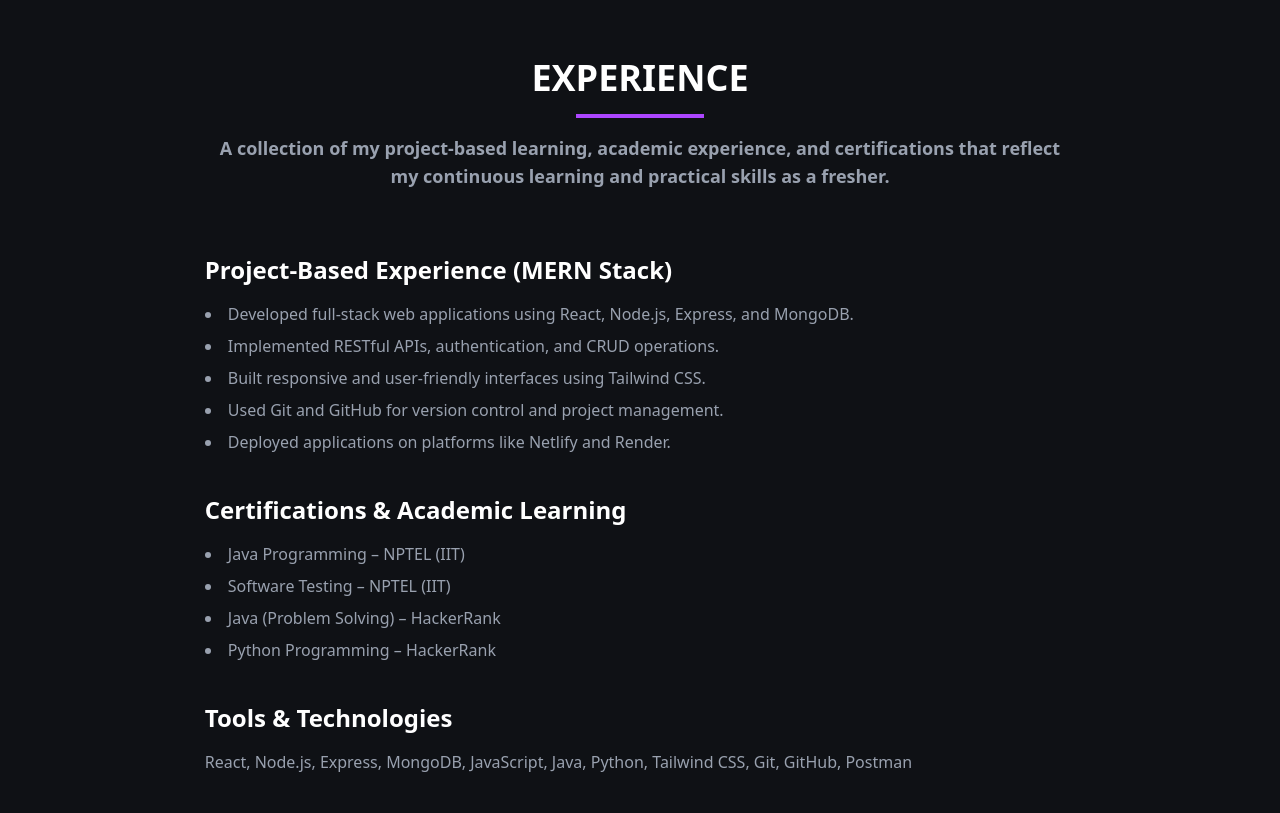
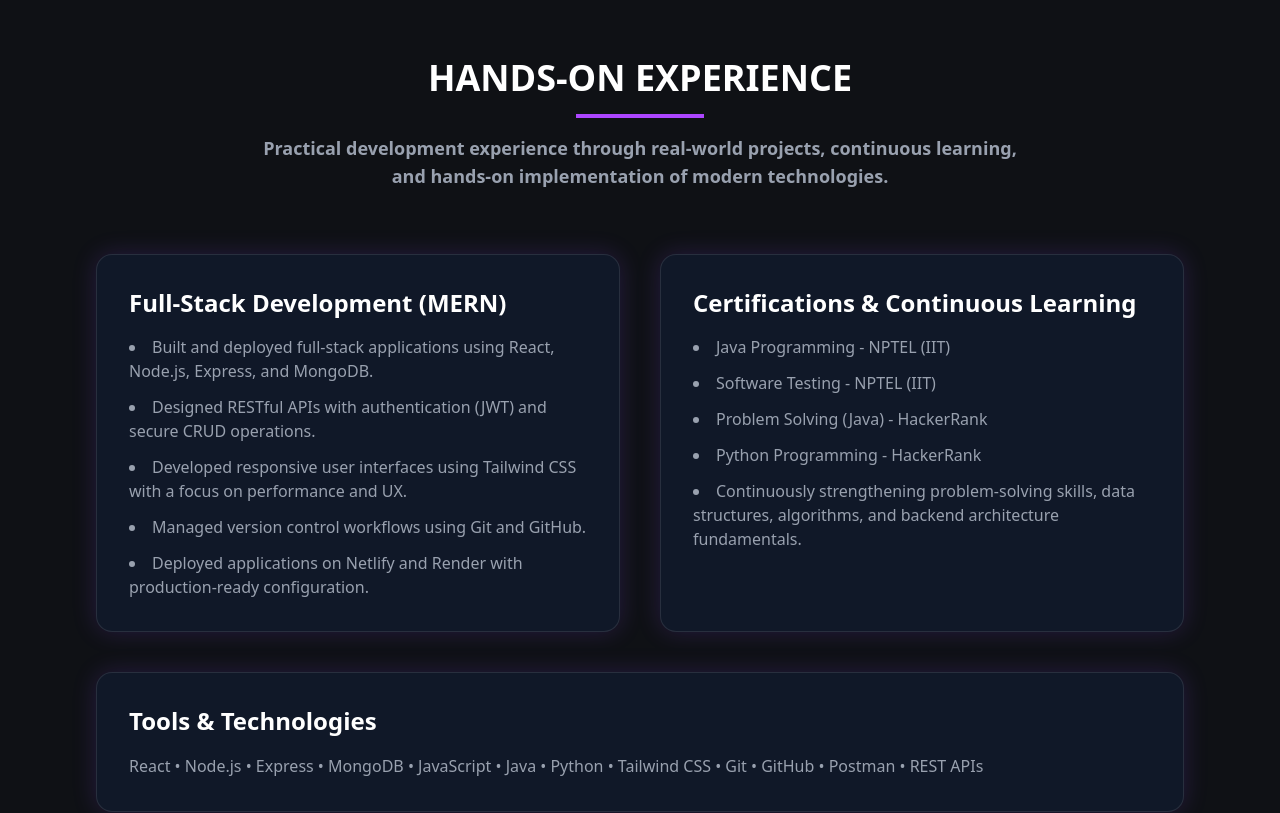
Before and after one commit to PranavYeole03/Portfolio, a React (Vite) app: page / in a window 1280 px wide. Shown: the part 1720-2533 px from the top of the page. Built offline with nearby package versions, Linux system fonts and the light colour scheme.

Commit message:
updated commit

```diff
--- a/src/App.jsx
+++ b/src/App.jsx
@@ -11,7 +11,7 @@ import BlurBlob from "./components/BlurBlob";
 
 function App() {
   return (
-    <div className="relative bg-[#0f1115] min-h-screen text-white overflow-x-hidden">
+    <div className="relative bg-[#0f1115] min-h-screen text-white overflow-hidden">
       <BlurBlob
         position={{ top: "50%", left: "50%" }}
         size={{ width: "500px", height: "500px" }}
@@ -20,7 +20,7 @@ function App() {
 
       {/* Neutral lightweight grid overlay */}
       <div
-        className="absolute inset-0 z-0
+        className="absolute inset-0
         bg-[linear-gradient(to_right,#ffffff14_1px,transparent_1px),
         linear-gradient(to_bottom,#ffffff14_1px,transparent_1px)]
         bg-size-[14px_24px]
--- a/src/components/Education.jsx
+++ b/src/components/Education.jsx
@@ -6,7 +6,7 @@ const Education = () => {
   return (
     <section
       id="education"
-      className="py-24 px-[12vw] md:px-[7vw] lg:px-[16vw] font-sans bg-skills-gradient clip-path-custom-3"
+      className="py-24 px-[12vw] md:px-[7vw] lg:px-[16vw] font-sans bg-skills-gradient"
     >
       {/* Section Title */}
       <motion.div
@@ -19,58 +19,26 @@ const Education = () => {
         <h2 className="text-4xl font-bold text-white">EDUCATION</h2>
         <div className="w-32 h-1 bg-purple-500 mx-auto mt-4"></div>
         <p className="text-gray-400 mt-4 text-lg font-semibold">
-          My education has been a journey of learning and development. Here are
-          the details of my academic background
+          My academic journey and qualifications
         </p>
       </motion.div>
-      {/* Timeline Wrapper */}
-      <div className="relative">
-        {/* Vertical Line */}
-        <div className="absolute left-0 sm:left-1/2 top-0 h-full w-1 bg-white -translate-x-1/2 hidden sm:block"></div>
 
-        {/* Education Entries */}
-        {education.map((edu, index) => (
+      {/* Grid Layout */}
+      <div className="grid md:grid-cols-2 gap-10">
+        {education.map((edu) => (
           <motion.div
             key={edu.id}
-  initial={{
-    opacity: 0,
-    x: index % 2 === 0 ? -60 : 60,
-  }}
-  whileInView={{ opacity: 1, x: 0 }}
-  transition={{ duration: 0.7 }}
+            initial={{ opacity: 0, y: 40 }}
+            whileInView={{ opacity: 1, y: 0 }}
+            transition={{ duration: 0.6 }}
             viewport={{ once: true }}
-            className={`relative flex flex-col sm:flex-row items-center mb-24 ${index % 2 === 0 ? "sm:justify-start" : "sm:justify-end"
-              }`}
-          >
-            {/* Timeline Circle */}
-            <div
-              className={`absolute left-0 sm:left-1/2 top-8 -translate-x-1/2
-              hidden sm:flex items-center justify-center
-              bg-gray-400 border-4 border-[#8245ec]
-              w-12 h-12 sm:w-16 sm:h-16
-              rounded-full z-20`}
-            >
-              <img
-                src={edu.img}
-                alt={edu.school}
-                className="w-full h-full object-cover rounded-full"
-              />
-            </div>
-
-            {/* Content Card */}
-            <div
-              className={`w-full sm:w-[calc(50%-3rem)] p-4 sm:p-8 rounded-2xl
-              bg-gray-900 border border-white
+            className="p-6 rounded-2xl bg-gray-900 border border-white
             shadow-[0_0_20px_1px_rgba(130,69,236,0.3)]
-              transform transition-transform duration-300 hover:scale-105
-              ${index % 2 === 0
-                  ? "sm:mr-auto sm:pr-12"
-                  : "sm:ml-auto sm:pl-12"
-                }`}
+            hover:scale-105 transition-transform duration-300"
           >
             {/* Header */}
-              <div className="flex items-center space-x-6">
-                <div className="w-24 h-16 bg-white rounded-md overflow-hidden">
+            <div className="flex items-center gap-5">
+              <div className="w-20 h-14 bg-white rounded-md overflow-hidden">
                 <img
                   src={edu.img}
                   alt={edu.school}
@@ -82,16 +50,22 @@ const Education = () => {
                 <h3 className="text-xl font-semibold text-white">
                   {edu.degree}
                 </h3>
-                  <h4 className="text-sm text-gray-300">{edu.school}</h4>
-                  <p className="text-sm text-gray-500 mt-1">{edu.date}</p>
+                <h4 className="text-sm text-gray-300">
+                  {edu.school}
+                </h4>
+                <p className="text-sm text-gray-500 mt-1">
+                  {edu.date}
+                </p>
               </div>
             </div>
 
             <p className="mt-4 text-gray-400 font-bold">
               Grade: {edu.grade}
             </p>
-              <p className="mt-2 text-gray-400">{edu.desc}</p>
-            </div>
+
+            <p className="mt-2 text-gray-400">
+              {edu.desc}
+            </p>
           </motion.div>
         ))}
       </div>
--- a/src/components/Experience.jsx
+++ b/src/components/Experience.jsx
@@ -1,3 +1,114 @@
+// import React from "react";
+// import { motion } from "framer-motion";
+
+// const Experience = () => {
+//   return (
+//     <section
+//       id="experience"
+//       className="py-24 px-[12vw] md:px-[7vw] lg:px-[16vw] font-sans bg-skills-gradient clip-path-custom-2"
+//     >
+//       {/* Section Title */}
+//       <motion.div
+//         initial={{ opacity: 0, y: 40 }}
+//         whileInView={{ opacity: 1, y: 0 }}
+//         transition={{ duration: 0.6 }}
+//         viewport={{ once: true }} className="text-center mb-16">
+//         <h2 className="text-4xl font-bold text-white">EXPERIENCE</h2>
+//         <div className="w-32 h-1 bg-purple-500 mx-auto mt-4"></div>
+//         <p className="text-gray-400 mt-4 text-lg font-semibold">
+//           A collection of my project-based learning, academic experience, and
+//           certifications that reflect my continuous learning and practical
+//           skills as a fresher.
+//         </p>
+//       </motion.div>
+
+//       {/* Experience Content */}
+//       <motion.div
+//         initial="hidden"
+//         whileInView="visible"
+//         viewport={{ once: true }}
+//         variants={{
+//           hidden: {},
+//           visible: {
+//             transition: {
+//               staggerChildren: 0.25,
+//             },
+//           },
+//         }} className="max-w-4xl mx-auto space-y-10 text-gray-300">
+
+//         {/* Project-Based Experience */}
+//         <motion.div
+//           variants={{
+//             hidden: { opacity: 0, y: 40 },
+//             visible: { opacity: 1, y: 0 },
+//           }}
+//           transition={{ duration: 0.6 }}
+//         >
+//           <h3 className="text-2xl font-semibold text-white mb-4">
+//             Project-Based Experience (MERN Stack)
+//           </h3>
+//           <ul className="list-disc list-inside space-y-2 text-gray-400">
+//             <li>
+//               Developed full-stack web applications using React, Node.js,
+//               Express, and MongoDB.
+//             </li>
+//             <li>
+//               Implemented RESTful APIs, authentication, and CRUD operations.
+//             </li>
+//             <li>
+//               Built responsive and user-friendly interfaces using Tailwind CSS.
+//             </li>
+//             <li>
+//               Used Git and GitHub for version control and project management.
+//             </li>
+//             <li>
+//               Deployed applications on platforms like Netlify and Render.
+//             </li>
+//           </ul>
+//         </motion.div>
+
+//         {/* Certifications */}
+//         <motion.div
+//           variants={{
+//             hidden: { opacity: 0, y: 40 },
+//             visible: { opacity: 1, y: 0 },
+//           }}
+//           transition={{ duration: 0.6 }}
+//         >
+//           <h3 className="text-2xl font-semibold text-white mb-4">
+//             Certifications & Academic Learning
+//           </h3>
+//           <ul className="list-disc list-inside space-y-2 text-gray-400">
+//             <li>Java Programming – NPTEL (IIT)</li>
+//             <li>Software Testing – NPTEL (IIT)</li>
+//             <li>Java (Problem Solving) – HackerRank</li>
+//             <li>Python Programming – HackerRank</li>
+//           </ul>
+//         </motion.div>
+
+//         {/* Tools & Technologies */}
+//         <motion.div
+//           variants={{
+//             hidden: { opacity: 0, y: 40 },
+//             visible: { opacity: 1, y: 0 },
+//           }}
+//           transition={{ duration: 0.6 }}
+//         >
+//           <h3 className="text-2xl font-semibold text-white mb-4">
+//             Tools & Technologies
+//           </h3>
+//           <p className="text-gray-400">
+//             React, Node.js, Express, MongoDB, JavaScript, Java, Python, Tailwind
+//             CSS, Git, GitHub, Postman
+//           </p>
+//         </motion.div>
+//       </motion.div>
+//     </section>
+//   );
+// };
+
+// export default Experience;
+
 import React from "react";
 import { motion } from "framer-motion";
 
@@ -5,24 +116,28 @@ const Experience = () => {
   return (
     <section
       id="experience"
-      className="py-24 px-[12vw] md:px-[7vw] lg:px-[16vw] font-sans bg-skills-gradient clip-path-custom-2"
+      className="py-24 px-6 md:px-12 lg:px-24 font-sans bg-skills-gradient"
     >
       {/* Section Title */}
       <motion.div
         initial={{ opacity: 0, y: 40 }}
         whileInView={{ opacity: 1, y: 0 }}
         transition={{ duration: 0.6 }}
-        viewport={{ once: true }} className="text-center mb-16">
-        <h2 className="text-4xl font-bold text-white">EXPERIENCE</h2>
+        viewport={{ once: true }}
+        className="text-center mb-16"
+      >
+        <h2 className="text-4xl font-bold text-white">
+          HANDS-ON EXPERIENCE
+        </h2>
         <div className="w-32 h-1 bg-purple-500 mx-auto mt-4"></div>
-        <p className="text-gray-400 mt-4 text-lg font-semibold">
-          A collection of my project-based learning, academic experience, and
-          certifications that reflect my continuous learning and practical
-          skills as a fresher.
+        <p className="text-gray-400 mt-4 text-lg font-semibold max-w-3xl mx-auto">
+          Practical development experience through real-world projects,
+          continuous learning, and hands-on implementation of modern
+          technologies.
         </p>
       </motion.div>
 
-      {/* Experience Content */}
+      {/* Cards Wrapper */}
       <motion.div
         initial="hidden"
         whileInView="visible"
@@ -34,55 +149,69 @@ const Experience = () => {
               staggerChildren: 0.25,
             },
           },
-        }} className="max-w-4xl mx-auto space-y-10 text-gray-300">
-
-        {/* Project-Based Experience */}
+        }}
+        className="grid md:grid-cols-2 gap-10 max-w-6xl mx-auto"
+      >
+        {/* Development Experience */}
         <motion.div
           variants={{
             hidden: { opacity: 0, y: 40 },
             visible: { opacity: 1, y: 0 },
           }}
           transition={{ duration: 0.6 }}
+          className="p-8 rounded-2xl bg-gray-900 border border-white/10
+          shadow-[0_0_25px_rgba(130,69,236,0.2)]
+          hover:scale-105 transition-transform duration-300"
         >
           <h3 className="text-2xl font-semibold text-white mb-4">
-            Project-Based Experience (MERN Stack)
+            Full-Stack Development (MERN)
           </h3>
-          <ul className="list-disc list-inside space-y-2 text-gray-400">
+          <ul className="list-disc list-inside space-y-3 text-gray-400">
             <li>
-              Developed full-stack web applications using React, Node.js,
+              Built and deployed full-stack applications using React, Node.js,
               Express, and MongoDB.
             </li>
             <li>
-              Implemented RESTful APIs, authentication, and CRUD operations.
+              Designed RESTful APIs with authentication (JWT) and secure CRUD
+              operations.
             </li>
             <li>
-              Built responsive and user-friendly interfaces using Tailwind CSS.
+              Developed responsive user interfaces using Tailwind CSS with a
+              focus on performance and UX.
             </li>
             <li>
-              Used Git and GitHub for version control and project management.
+              Managed version control workflows using Git and GitHub.
             </li>
             <li>
-              Deployed applications on platforms like Netlify and Render.
+              Deployed applications on Netlify and Render with production-ready
+              configuration.
             </li>
           </ul>
         </motion.div>
 
-        {/* Certifications */}
+        {/* Certifications & Learning */}
         <motion.div
           variants={{
             hidden: { opacity: 0, y: 40 },
             visible: { opacity: 1, y: 0 },
           }}
           transition={{ duration: 0.6 }}
+          className="p-8 rounded-2xl bg-gray-900 border border-white/10
+          shadow-[0_0_25px_rgba(130,69,236,0.2)]
+          hover:scale-105 transition-transform duration-300"
         >
           <h3 className="text-2xl font-semibold text-white mb-4">
-            Certifications & Academic Learning
+            Certifications & Continuous Learning
           </h3>
-          <ul className="list-disc list-inside space-y-2 text-gray-400">
-            <li>Java Programming – NPTEL (IIT)</li>
-            <li>Software Testing – NPTEL (IIT)</li>
-            <li>Java (Problem Solving) – HackerRank</li>
-            <li>Python Programming – HackerRank</li>
+          <ul className="list-disc list-inside space-y-3 text-gray-400">
+            <li>Java Programming - NPTEL (IIT)</li>
+            <li>Software Testing - NPTEL (IIT)</li>
+            <li>Problem Solving (Java) - HackerRank</li>
+            <li>Python Programming - HackerRank</li>
+            <li className="text-gray-400 font-medium">
+              Continuously strengthening problem-solving skills, data structures,
+              algorithms, and backend architecture fundamentals.
+            </li>
           </ul>
         </motion.div>
 
@@ -93,13 +222,16 @@ const Experience = () => {
             visible: { opacity: 1, y: 0 },
           }}
           transition={{ duration: 0.6 }}
+          className="md:col-span-2 p-8 rounded-2xl bg-gray-900 border border-white/10
+          shadow-[0_0_25px_rgba(130,69,236,0.2)]
+          hover:scale-105 transition-transform duration-300"
         >
           <h3 className="text-2xl font-semibold text-white mb-4">
             Tools & Technologies
           </h3>
-          <p className="text-gray-400">
-            React, Node.js, Express, MongoDB, JavaScript, Java, Python, Tailwind
-            CSS, Git, GitHub, Postman
+          <p className="text-gray-400 leading-relaxed">
+            React • Node.js • Express • MongoDB • JavaScript • Java • Python •
+            Tailwind CSS • Git • GitHub • Postman • REST APIs
           </p>
         </motion.div>
       </motion.div>
--- a/src/components/Header.jsx
+++ b/src/components/Header.jsx
@@ -265,7 +265,7 @@ const Header = () => {
 
   return (
   <nav
-  className={`fixed top-0 left-0 w-full z-[999] transition-all duration-300
+  className={`fixed top-0 left-0 w-full z-999 transition-all duration-300
   px-[7vw] lg:px-[20vw]
   bg-[#0f1115]/95 backdrop-blur-lg shadow-md`}
 >
--- a/src/constants.js
+++ b/src/constants.js
@@ -93,7 +93,7 @@ export const education = [
     img: SIBMT,
     school: "SIBMT,Pune",
     date: "Sep-2024 Pursuing",
-    grade: "-",
+    grade: "Pursuing",
     desc: "I am currently pursuing my Master's degree (MCA) in Computer Applications from Savitri Bai Phule University, Pune. Through this program, I am building a strong foundation in programming, software development, and core computer science concepts. I have studied courses such as Data Structures, Algorithms, Object-Oriented Programming, Database Management Systems, Web Development, and Software Engineering.",
     degree: "Master of Computer Applications(MCA)",
   },
```
Lines whose indentation alone changed are shown as unchanged.
